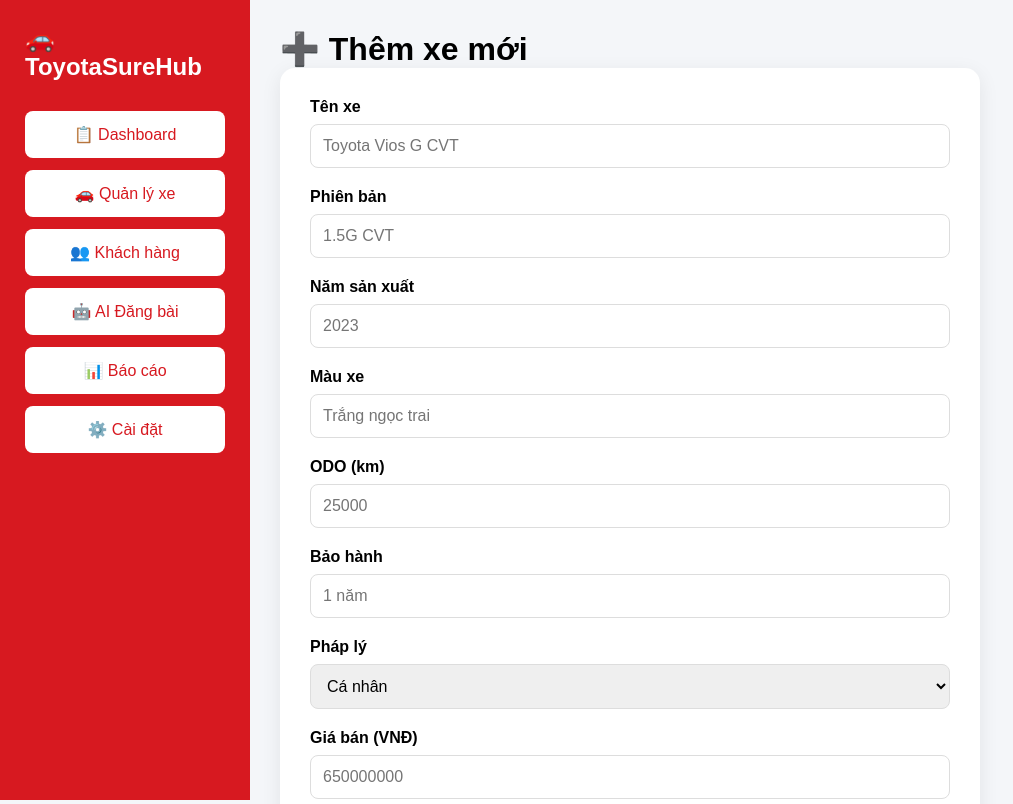
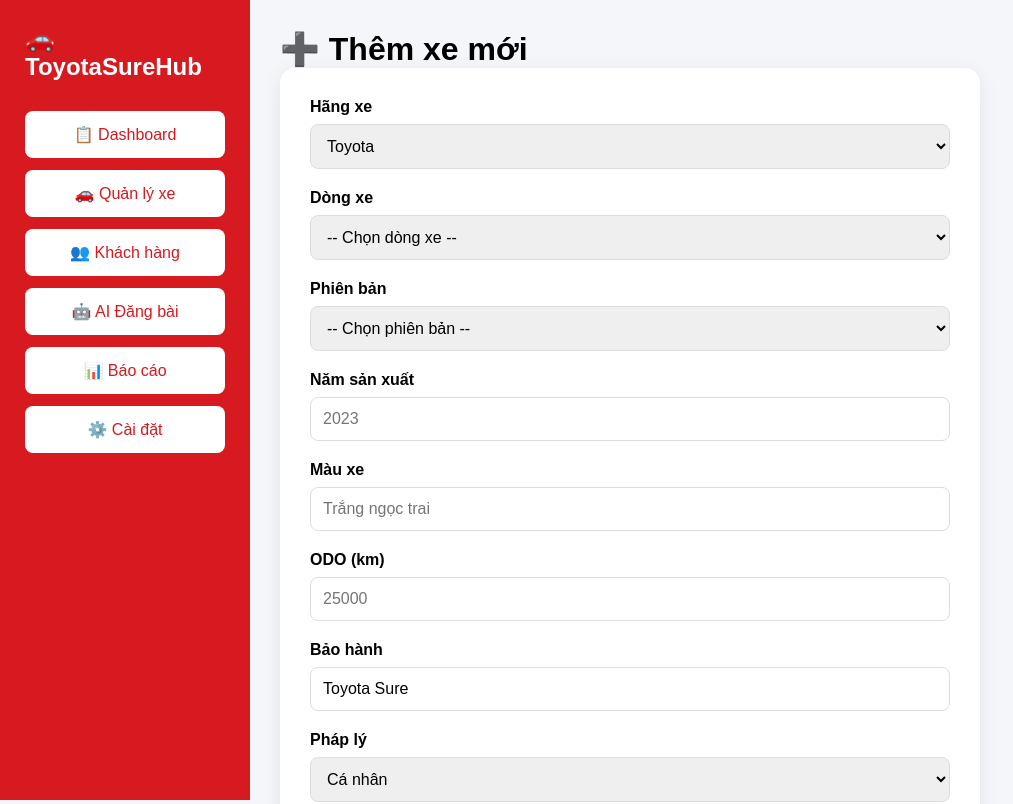
Before and after one commit to cuongdz105/ToyotaSureHub, a React (Vite) app: page /cars/new in a window 1280 px wide. Shown: the top 804 px of the page, without its empty margins (0-1013 px from the left). Built offline with nearby package versions, Linux system fonts and the light colour scheme.

Commit message:
V4.3 Complete Smart Car Form

```diff
--- a/src/components/CarForm.jsx
+++ b/src/components/CarForm.jsx
@@ -1,23 +1,47 @@
 import { useState, useEffect } from "react";
 import { useNavigate } from "react-router-dom";
 import { addCar, updateCar } from "../services/carService";
+import { brands } from "../data/brands";
+import { colors } from "../data/colors";
+import { warranties } from "../data/warranty";
+import { legalTypes } from "../data/legal";
+import { statusList } from "../data/status";
 
 function CarForm({ editCar }) {
   const navigate = useNavigate();
 
 const [car, setCar] = useState({
-    name: "",
+  name: "",          // 👈 Giữ lại tạm thời
+  brand: "Toyota",
+  model: "",
   version: "",
   year: "",
   color: "",
   odo: "",
-    warranty: "",
+  warranty: "Toyota Sure",
   legal: "Cá nhân",
   price: "",
+  status: "🟢 Đang bán",
   images: [],
+  notes: "",
 });
 
   const [previewImages, setPreviewImages] = useState([]);
+  const selectedBrand = brands.find(
+  (brand) => brand.name === car.brand
+);
+
+const models = selectedBrand
+  ? selectedBrand.models
+  : [];
+
+const selectedModel = models.find(
+  (model) => model.name === car.model
+);
+
+const versions = selectedModel
+  ? selectedModel.versions
+  : [];
 
   useEffect(() => {
     if (editCar) {
@@ -53,8 +77,8 @@
   }
 
   function handleSave() {
-    if (!car.name.trim()) {
-      alert("Vui lòng nhập tên xe!");
+   if (!car.brand) {
+  alert("Vui lòng chọn hãng xe!");
   return;
 }
 
@@ -88,25 +112,62 @@
     <div className="form-container">
 
       <div className="form-group">
-        <label>Tên xe</label>
-        <input
-          name="name"
-          value={car.name}
+        <label>Hãng xe</label>
+       <select
+  name="brand"
+  value={car.brand}
   onChange={handleChange}
-          placeholder="Toyota Vios G CVT"
-        />
+>
+  {brands.map((brand) => (
+    <option
+      key={brand.name}
+      value={brand.name}
+    >
+      {brand.name}
+    </option>
+  ))}
+</select>
 </div>
+<div className="form-group">
+  <label>Dòng xe</label>
 
+  <select
+    name="model"
+    value={car.model}
+    onChange={handleChange}
+  >
+    <option value="">-- Chọn dòng xe --</option>
+
+    {models.map((model) => (
+      <option
+        key={model.name}
+        value={model.name}
+      >
+        {model.name}
+      </option>
+    ))}
+  </select>
+</div>
     <div className="form-group">
   <label>Phiên bản</label>
-        <input
+
+  <select
     name="version"
     value={car.version}
     onChange={handleChange}
-          placeholder="1.5G CVT"
-        />
+  >
+    <option value="">-- Chọn phiên bản --</option>
+
+    {versions.map((version) => (
+      <option
+        key={version.name}
+        value={version.name}
+      >
+        {version.name}
+      </option>
+    ))}
+  </select>
 </div>
-
 <div className="form-group">
         <label>Năm sản xuất</label>
         <input
--- a/src/pages/CarList.jsx
+++ b/src/pages/CarList.jsx
@@ -9,9 +9,12 @@
   const [cars, setCars] = useState(getCars());
   const [search, setSearch] = useState("");
 
-  const filteredCars = cars.filter((car) =>
-    car.name.toLowerCase().includes(search.toLowerCase())
-  );
+  const filteredCars = cars.filter((car) => {
+  const carName =
+    `${car.brand} ${car.model} ${car.version}`.toLowerCase();
+
+  return carName.includes(search.toLowerCase());
+});
 
   function handleDelete(id) {
     const ok = window.confirm("Ông chắc chắn muốn xóa xe này chứ?");
@@ -63,11 +66,14 @@
           <tbody>
             {filteredCars.map((car) => (
               <tr key={car.id}>
-                <td>{car.name}</td>
+                <td>
+  {car.brand} {car.model} {car.version}
+</td>
                 <td>{car.year}</td>
                 <td>{car.color}</td>
-                <td>{car.price}</td>
-                <td>{car.odo}</td>
+               <td>{car.price} triệu</td>
+
+<td>{car.odo.toLocaleString()} km</td>
                 <td>{car.status}</td>
 
                 <td>
--- a/src/services/carService.js
+++ b/src/services/carService.js
@@ -1,62 +1,71 @@
-const STORAGE_KEY = "toyota_cars";
+import {
+  loadCars,
+  saveCars,
+} from "./storageService";
 
 const defaultCars = [
   {
     id: 1,
-    name: "Toyota Vios G",
-    version: "",
+    brand: "Toyota",
+    model: "Vios",
+    version: "G CVT",
     year: 2023,
     color: "Đen",
-    odo: "12.000 km",
-    warranty: "",
+    odo: 12000,
+    warranty: "Toyota Sure",
     legal: "Cá nhân",
-    price: "520 triệu",
-    status: "Đang bán",
+    price: 520,
+    status: "🟢 Đang bán",
+    images: [],
+    notes: "",
   },
+
   {
     id: 2,
-    name: "Corolla Cross HEV",
-    version: "",
+    brand: "Toyota",
+    model: "Corolla Cross",
+    version: "HEV",
     year: 2025,
     color: "Trắng ngọc trai",
-    odo: "8.000 km",
-    warranty: "",
+    odo: 8000,
+    warranty: "Toyota Sure",
     legal: "Cá nhân",
-    price: "935 triệu",
-    status: "Đang bán",
+    price: 935,
+    status: "🟢 Đang bán",
+    images: [],
+    notes: "",
   },
+
   {
     id: 3,
-    name: "Raize",
-    version: "",
+    brand: "Toyota",
+    model: "Raize",
+    version: "Turbo",
     year: 2022,
     color: "Đỏ",
-    odo: "55.000 km",
-    warranty: "",
+    odo: 55000,
+    warranty: "Toyota Sure",
     legal: "Cá nhân",
-    price: "498 triệu",
-    status: "Đang bán",
+    price: 498,
+    status: "🟢 Đang bán",
+    images: [],
+    notes: "",
   },
 ];
+export function getCars() {
+  const cars = loadCars();
 
-export function getCars() {
-  const data = localStorage.getItem(STORAGE_KEY);
-
-  if (data) {
-    return JSON.parse(data);
+  if (cars.length > 0) {
+    return cars;
   }
 
-  localStorage.setItem(STORAGE_KEY, JSON.stringify(defaultCars));
+  saveCars(defaultCars);
 
   return defaultCars;
 }
 
 export function getCarById(id) {
   return getCars().find((car) => car.id === Number(id));
-}
-
-export function saveCars(cars) {
-  localStorage.setItem(STORAGE_KEY, JSON.stringify(cars));
 }
 
 export function addCar(car) {
--- /dev/null
+++ b/src/services/storageService.js
@@ -0,0 +1,20 @@
+const STORAGE_KEY = "toyota_sure_hub_cars";
+
+export function loadCars() {
+  const data = localStorage.getItem(STORAGE_KEY);
+
+  if (!data) return [];
+
+  return JSON.parse(data);
+}
+
+export function saveCars(cars) {
+  localStorage.setItem(
+    STORAGE_KEY,
+    JSON.stringify(cars)
+  );
+}
+
+export function clearCars() {
+  localStorage.removeItem(STORAGE_KEY);
+}
```
Also changed, not shown: src/utils/builders.js (added, +38 -0 lines). Lines whose indentation alone changed are shown as unchanged.
